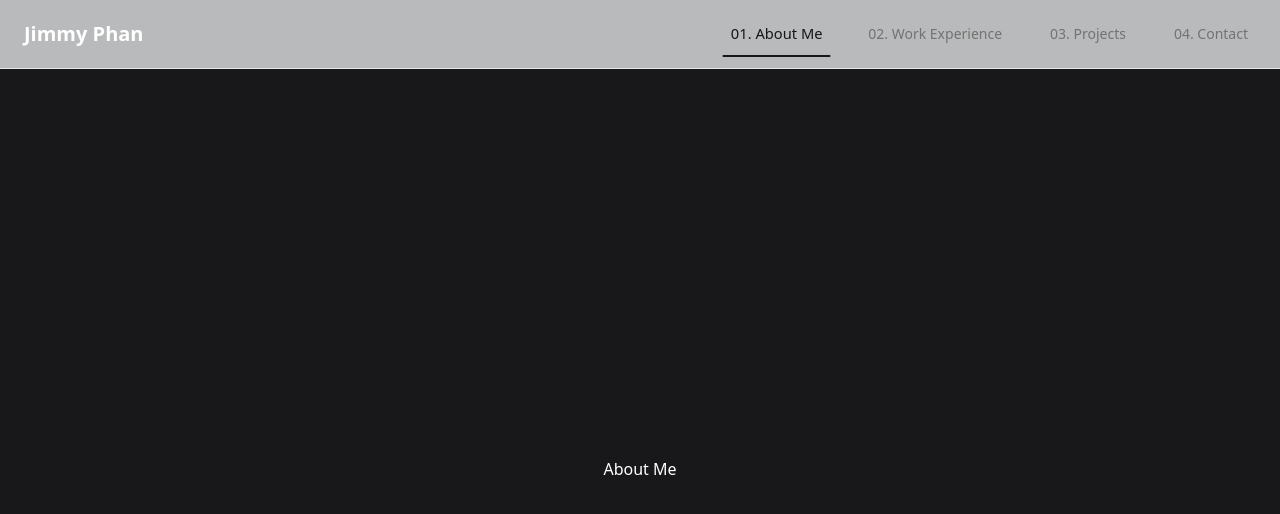
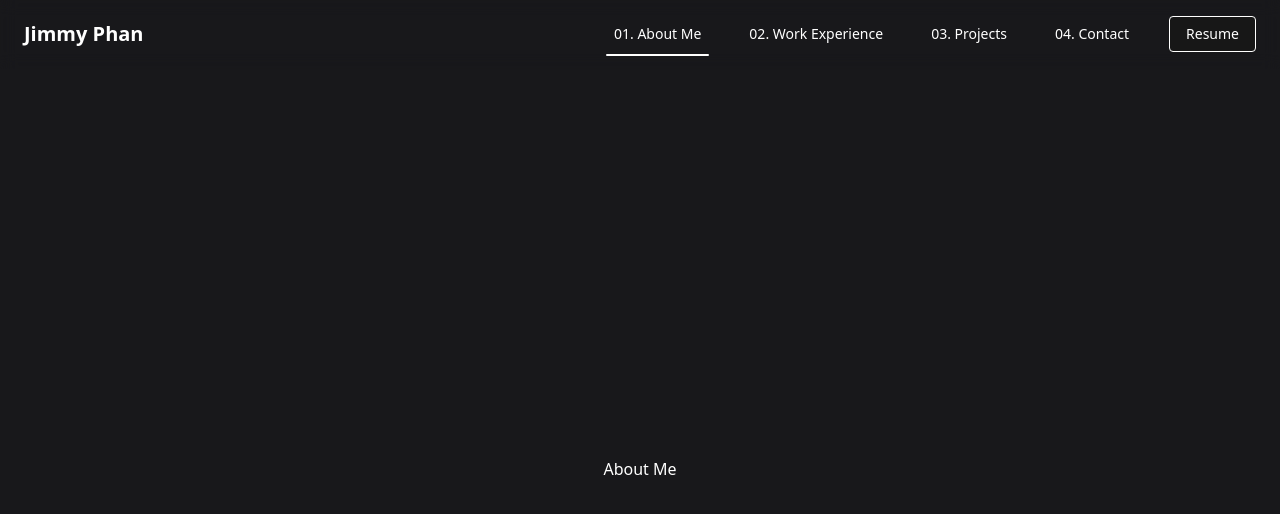
Before and after one commit to JimmyPhanGit/jimmy-personal-portfolio-website, a React (Vite) app: page / in a window 1280 px wide. Shown: the top 514 px of the page. Built offline with nearby package versions, Linux system fonts and the light colour scheme.

Commit message:
Improved header

```diff
--- a/src/layout/Header.tsx
+++ b/src/layout/Header.tsx
@@ -35,12 +35,14 @@ export default function Header() {
     }
 
     return (
-        <header className="sticky top-0 z-50 w-full backdrop-blur bg-background/70 border-b border-border">
+        <header
+            className={`sticky top-0 z-50 w-full backdrop-blur transition-all duration-300
+    ${menuOpen ? "border-b border-border" : "border-b border-transparent"}`}
+        >
             <nav className="flex items-center justify-between px-6 py-4">
                 {/* Logo */}
-                <div className="text-xl font-bold cursor-pointer select-none">Jimmy Phan</div>
+                <div className="text-xl font-bold cursor-pointer select-none text-white">Jimmy Phan</div>
 
-                {/* Desktop navigation */}
                 <div className="hidden md:flex gap-8">
                     {sections.map(({ id, label }) => (
                         <Button
@@ -48,31 +50,43 @@ export default function Header() {
                             variant="ghost"
                             onClick={() => handleClick(id)}
                             className={`relative px-2 py-1 text-sm font-medium transition-transform duration-200
-                ${active === id ? "text-primary scale-105" : "text-muted-foreground scale-100"}
-                hover:text-primary hover:scale-100 cursor-pointer`}
+                text-white
+                cursor-pointer
+                hover:bg-transparent
+                hover:text-white
+                hover:scale-105`}
                         >
                             {label}
                             {active === id && (
-                                <span className="absolute left-0 right-0 -bottom-1 h-0.5 bg-primary rounded" />
+                                <span className="absolute left-0 right-0 -bottom-1 h-0.5 bg-white rounded" />
                             )}
                         </Button>
                     ))}
+
+                    {/* Resume button */}
+                    <Button
+                        variant="default"
+                        className="px-4 py-1 text-sm text-white border border-white rounded transition-colors duration-200"
+                        onClick={() => window.open("/resume.pdf", "_blank")}
+                    >
+                        Resume
+                    </Button>
                 </div>
 
                 {/* Mobile hamburger button */}
                 <button
-                    className="md:hidden text-2xl focus:outline-none cursor-pointer"
+                    className="md:hidden text-2xl focus:outline-none cursor-pointer text-white"
                     onClick={() => setMenuOpen(!menuOpen)}
                 >
                     {menuOpen ? <FiX /> : <FiMenu />}
                 </button>
             </nav>
 
-            {/* Mobile menu */}
+            {/* Mobile navigation */}
             <div
-                className={`md:hidden flex flex-col gap-4 px-6 pb-4 bg-background/90 border-t border-border
-    transform transition-all duration-300 ease-in-out
-    ${menuOpen ? "max-h-[500px] opacity-100" : "max-h-0 opacity-0 overflow-hidden"}`}
+                className={`md:hidden flex flex-col gap-4 px-6 pb-4 border-border
+        transform transition-all duration-300 ease-in-out
+        ${menuOpen ? "max-h-[500px] opacity-100" : "max-h-0 opacity-0 overflow-hidden"}`}
             >
                 {sections.map(({ id, label }) => (
                     <Button
@@ -80,10 +94,16 @@ export default function Header() {
                         variant="ghost"
                         onClick={() => handleClick(id)}
                         className={`relative px-2 py-2 text-left text-sm font-medium transition-transform duration-200
-        ${active === id ? "text-primary scale-105" : "text-muted-foreground scale-100"}
-        hover:text-primary hover:scale-100 cursor-pointer`}
+                text-white
+                cursor-pointer
+                hover:bg-transparent
+                hover:text-white
+                hover:scale-105`}
                     >
                         {label}
+                        {active === id && (
+                            <span className="absolute left-0 right-0 -bottom-1 h-0.5 bg-white rounded" />
+                        )}
                     </Button>
                 ))}
             </div>
```
